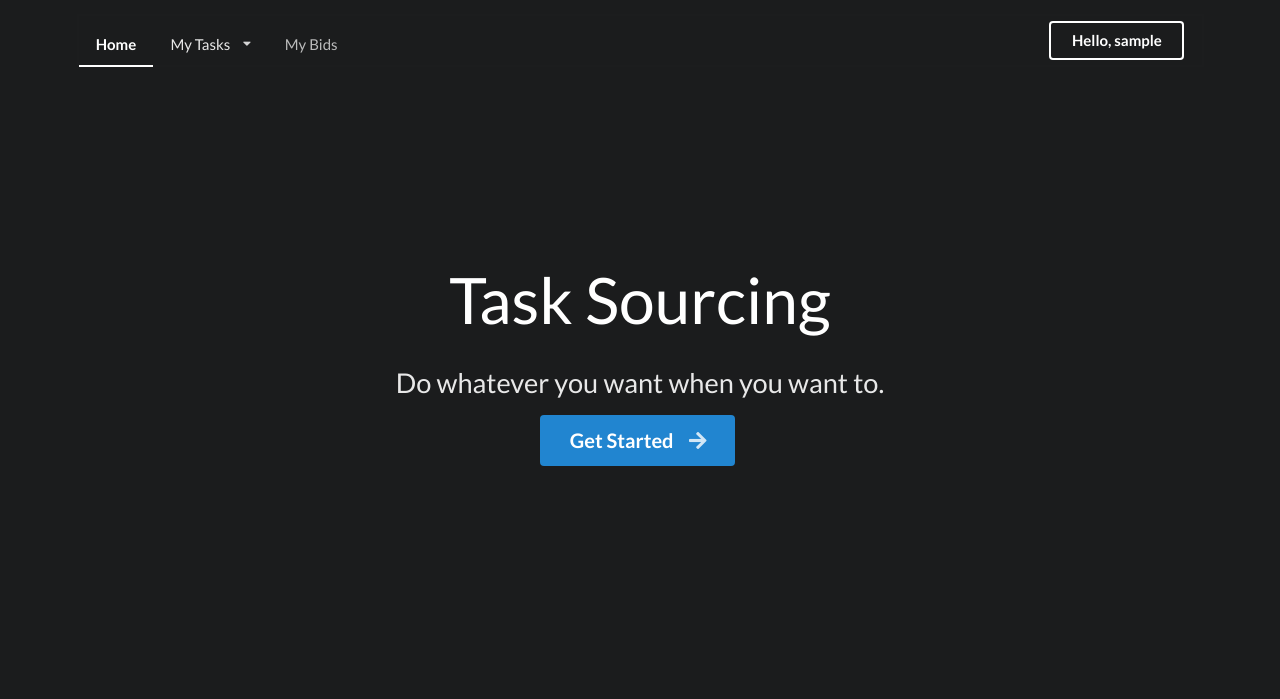
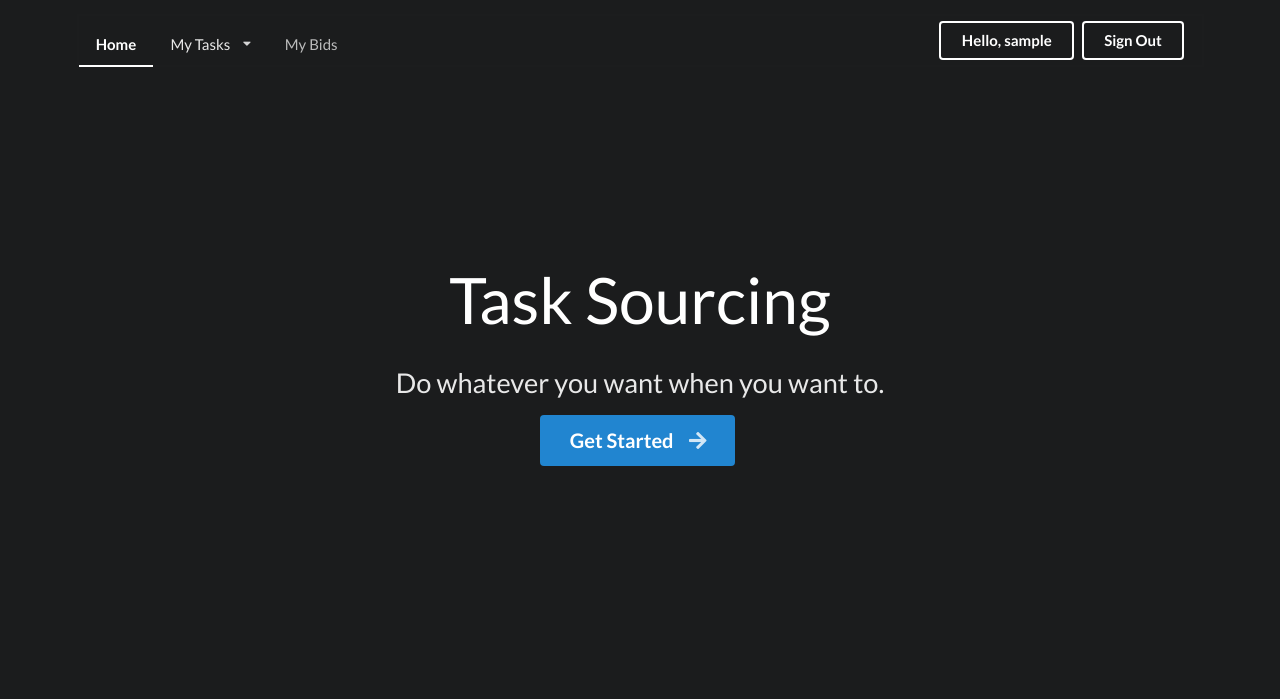
Before and after one commit to lawwman/TaskRunner, a PHP site: page / in a window 1280 px wide. Shown: the top 699 px of the page. Run offline with PHP 8.4, Linux system fonts and the light colour scheme; the visitor is signed in with stand-in values (Sample User, id 1); some libraries are stand-ins or nearby versions.

Commit message:
add sign out button

```diff
--- a/index.php
+++ b/index.php
@@ -10,7 +10,10 @@
 
   function showUser() {
     if (isLoggedIn()) {
-      echo "<a class='ui inverted button'>Hello, ". $_SESSION['user'] . "</a>";
+      echo '
+      <div class="ui dropdown inverted button">Hello, '. $_SESSION['user'] . '</div>
+      <div class="ui dropdown inverted button" formaction="/demo/signup.php">Sign Out</div>
+      ';
     } else {
       echo "<a class='ui inverted button' href='/demo/login.php'>Log in</a>
       <a class='ui inverted button' href='/demo/signup.php'>Sign Up</a>";
@@ -33,7 +36,7 @@
 
   <link rel="stylesheet" type="text/css" href="semantic/dist/components/container.css">
   <link rel="stylesheet" type="text/css" href="semantic/dist/components/grid.css">
-  <link rel="stylesheet" type="text/css" href=".semantic/dist/components/header.css">
+  <link rel="stylesheet" type="text/css" href="semantic/dist/components/header.css">
   <link rel="stylesheet" type="text/css" href="semantic/dist/components/image.css">
   <link rel="stylesheet" type="text/css" href="semantic/dist/components/menu.css">
 
@@ -49,6 +52,10 @@
   <script src="assets/jquery-3.3.1.min"></script>
   <script src="semantic/dist/components/transition.js"></script>
   <script src="semantic/dist/components/dropdown.js"></script>
+
+  <script>
+  </script>
+
 
   <style type="text/css">
 
```
